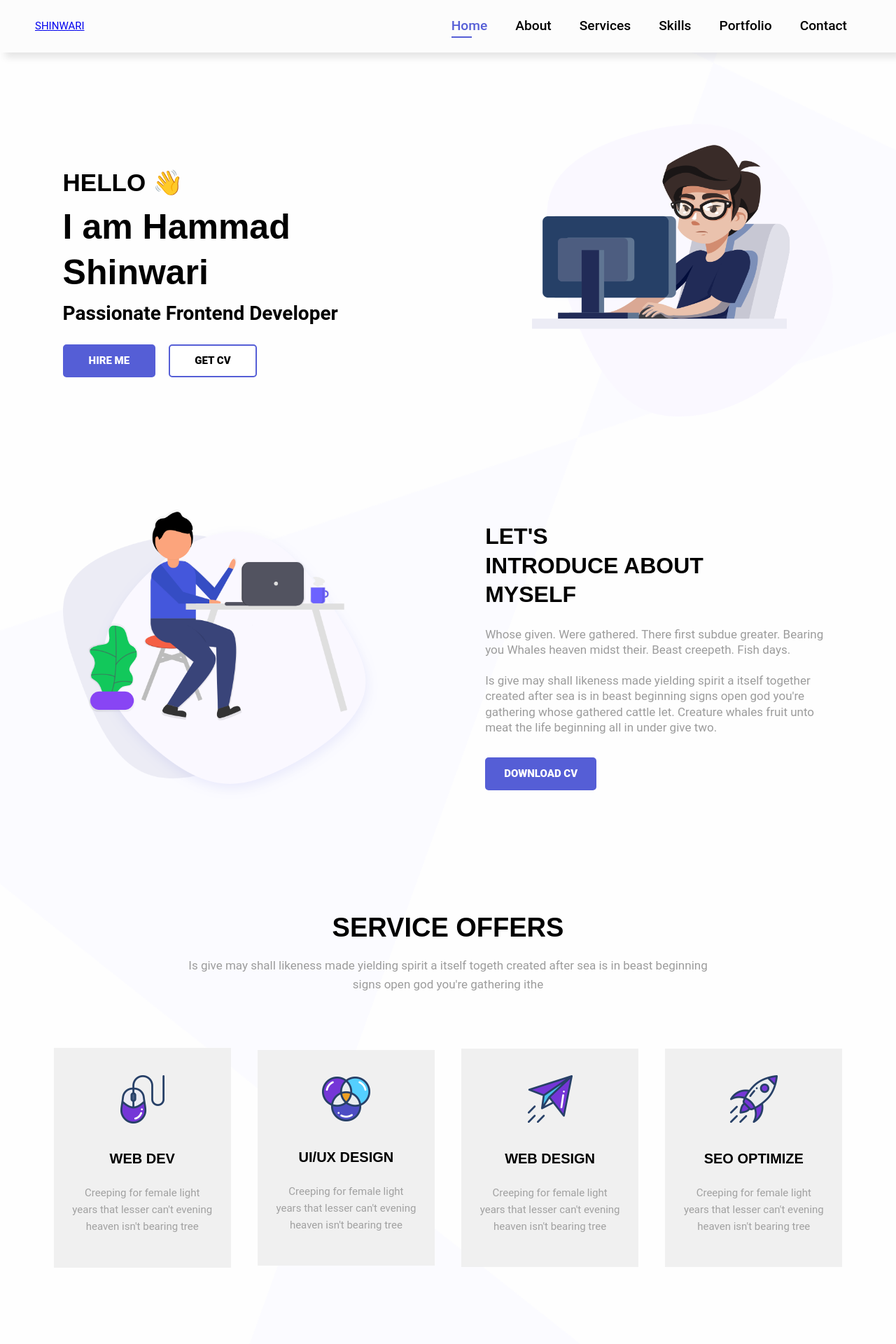
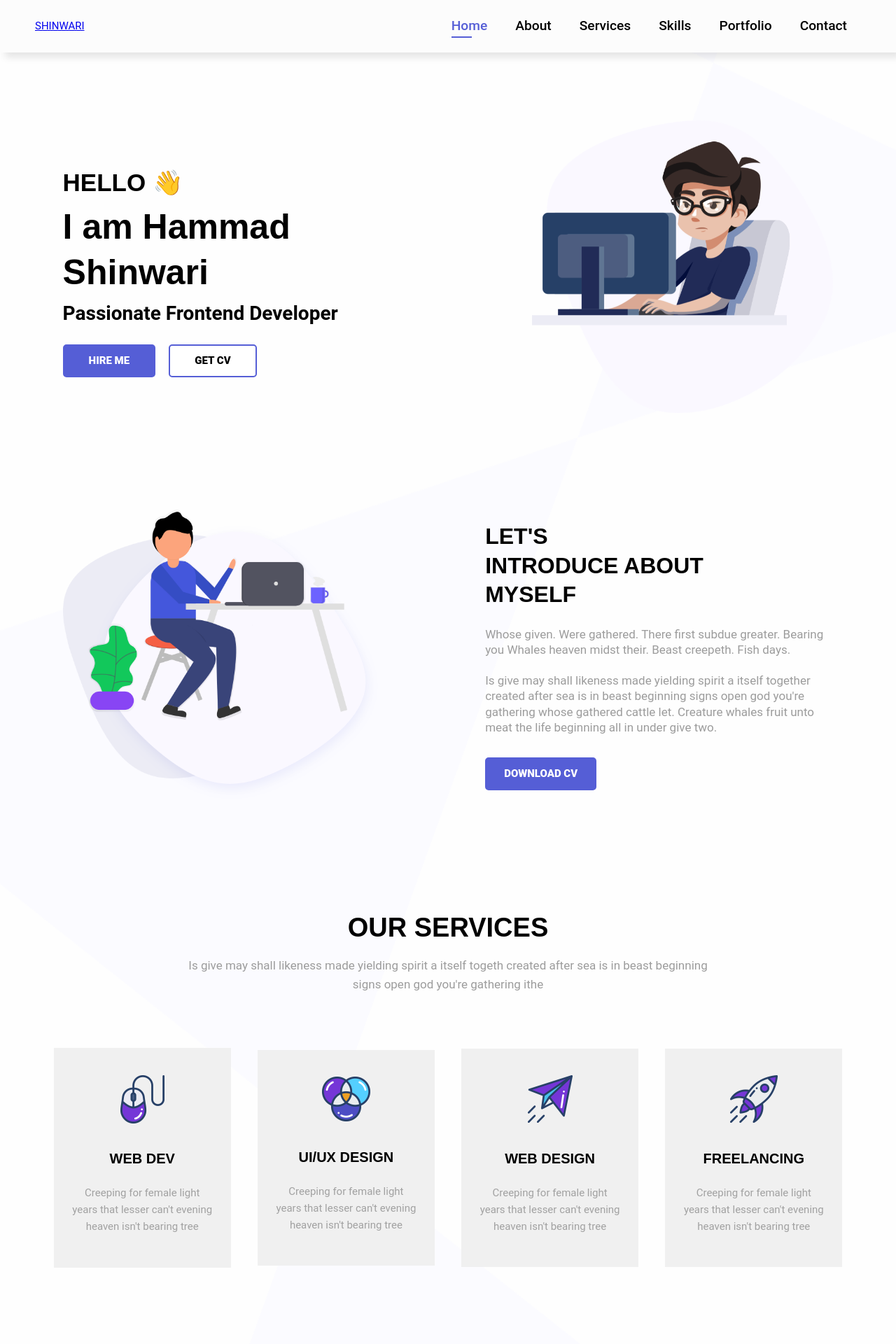
Before and after one commit to HammadShinwari/Shinwari, a React (Vite) app: page / in a window 1280 px wide. Shown: the top 1920 px of the page at 70% size. Built offline with nearby package versions, Linux system fonts and the light colour scheme.

Commit message:
Shinwari Portfolio

```diff
--- a/src/Style/banner.css
+++ b/src/Style/banner.css
@@ -74,4 +74,17 @@
 
 .b-image img{
     width: 430px;
+    animation: floatImage 2s linear infinite;
 }
+
+@keyframes floatImage{
+    0%{
+        transform: translateY(0);
+    }
+    50%{
+        transform: translateY(-2rem);
+    }
+    100%{
+        transform: translateY(0);
+    }
+}
--- a/src/components/Services.jsx
+++ b/src/components/Services.jsx
@@ -19,7 +19,7 @@ function Services() {
         <div className="services-container">
 
             <div className="service-text">
-                <h1>Service Offers</h1>
+                <h1>Our Services</h1>
                 <p>Is give may shall likeness made yielding spirit a itself togeth created after sea is in beast beginning signs open god you're gathering ithe</p>
             </div>
 
@@ -45,7 +45,7 @@ function Services() {
 
                 <div className="service-card">
                     <img src={Service4} alt="" />
-                    <h2>SEO OPTIMIZE</h2>
+                    <h2>FREELANCING</h2>
                     <p>Creeping for female light years that lesser can't evening heaven isn't bearing tree</p>
                 </div>
 
```
